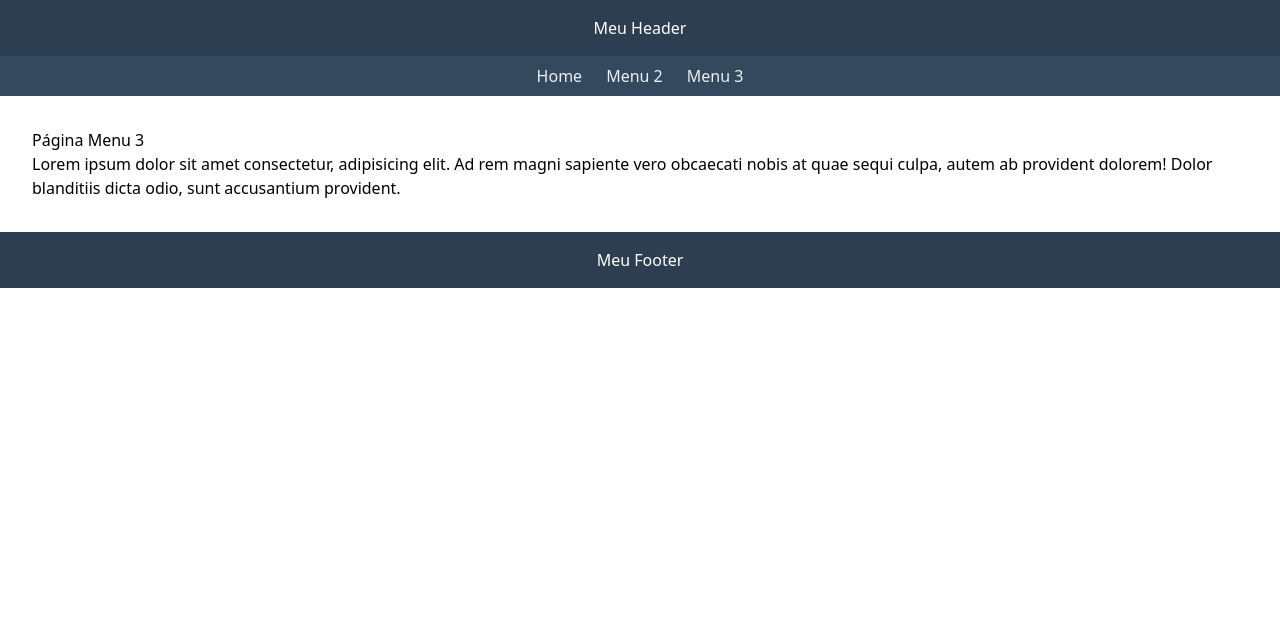
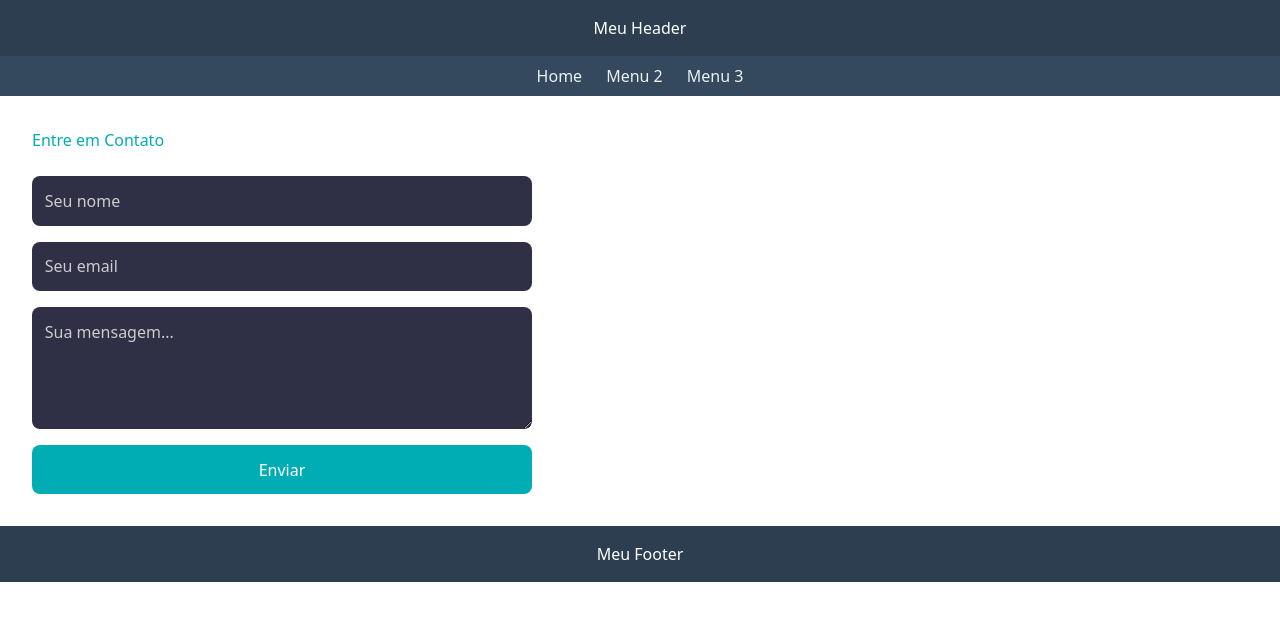
Before and after one commit to hugosantos-uf/VS16A-Task01, a Next.js app: page /menu3 in a window 1280 px wide. Shown: the top 620 px of the page. Built offline with nearby package versions, Linux system fonts and the light colour scheme.

Commit message:
adicionado conteudo portifolio

```diff
--- a/src/app/home/page.tsx
+++ b/src/app/home/page.tsx
@@ -3,12 +3,15 @@ import React from "react";
 const HomePage = () => {
   return (
     <section style={{ padding: "2rem" }}>
-      <h2>Bem-vindo à Página Home</h2>
+      <h2>Olá, eu sou Hugo!</h2>
       <p>
-        Lorem ipsum dolor sit amet consectetur adipisicing elit. Saepe
-        reprehenderit, voluptatum recusandae dicta obcaecati nemo aspernatur
-        minima autem corrupti, odio veritatis qui, doloremque dignissimos
-        eligendi facilis debitis architecto delectus hic?
+        Sou desenvolvedor full stack com foco em aplicações web modernas.
+        Atualmente estudo Engenharia de Software e trabalho com tecnologias como
+        Java, React e PostgreSQL.
+      </p>
+      <p>
+        Este site é meu portfólio pessoal — fique à vontade para conhecer meus
+        projetos e me contatar!
       </p>
     </section>
   );
--- a/src/app/menu2/page.tsx
+++ b/src/app/menu2/page.tsx
@@ -1,14 +1,26 @@
 import React from "react";
+import styles from "./projetos.module.scss";
 
 const Menu2Page = () => {
   return (
-    <section style={{ padding: "2rem" }}>
-      <h2>Página Menu 2</h2>
-      <p>
-        Lorem ipsum dolor sit amet consectetur adipisicing elit. Qui blanditiis
-        cum accusantium nisi animi dicta laudantium. Sint molestias aliquam quod
-        sunt autem repellendus fuga quas, maiores esse, omnis consequatur amet.
-      </p>
+    <section className={styles.container}>
+      <h2>Projetos em Destaque</h2>
+      <div className={styles.grid}>
+        <div className={styles.card}>
+          <h3>Sistema de Supermercado</h3>
+          <p>Aplicação Java com controle de produtos, clientes e vendedores.</p>
+        </div>
+        <div className={styles.card}>
+          <h3>Jogo de Corrida de Cavalos</h3>
+          <p>
+            Simulador de apostas com lógica de atributos e pistas variáveis.
+          </p>
+        </div>
+        <div className={styles.card}>
+          <h3>CRUD com Spring Boot</h3>
+          <p>Backend completo com PostgreSQL e autenticação JWT.</p>
+        </div>
+      </div>
     </section>
   );
 };
--- /dev/null
+++ b/src/app/menu2/projetos.module.scss
@@ -0,0 +1,37 @@
+.container {
+  padding: 2rem;
+  color: #eee;
+
+  h2 {
+    margin-bottom: 1.5rem;
+    color: #00adb5;
+  }
+}
+
+.grid {
+  display: grid;
+  gap: 1.5rem;
+  grid-template-columns: repeat(auto-fit, minmax(250px, 1fr));
+}
+
+.card {
+  background-color: #2f2f45;
+  padding: 1.5rem;
+  border-radius: 12px;
+  box-shadow: 0 0 8px rgba(0, 0, 0, 0.4);
+  transition: transform 0.3s ease;
+
+  h3 {
+    margin-top: 0;
+    color: #00adb5;
+  }
+
+  p {
+    margin-bottom: 0;
+    font-size: 0.95rem;
+  }
+
+  &:hover {
+    transform: translateY(-5px);
+  }
+}
--- /dev/null
+++ b/src/app/menu3/contato.module.scss
@@ -0,0 +1,46 @@
+.container {
+  padding: 2rem;
+  color: #eee;
+
+  h2 {
+    color: #00adb5;
+    margin-bottom: 1.5rem;
+  }
+}
+
+.form {
+  display: flex;
+  flex-direction: column;
+  gap: 1rem;
+  max-width: 500px;
+
+  input,
+  textarea {
+    padding: 0.8rem;
+    border-radius: 8px;
+    border: none;
+    background-color: #2f2f45;
+    color: #fff;
+    font-size: 1rem;
+  }
+
+  input::placeholder,
+  textarea::placeholder {
+    color: #ccc;
+  }
+
+  button {
+    background-color: #00adb5;
+    color: #fff;
+    border: none;
+    padding: 0.8rem;
+    border-radius: 8px;
+    font-size: 1rem;
+    cursor: pointer;
+    transition: background-color 0.2s ease;
+
+    &:hover {
+      background-color: #019ca3;
+    }
+  }
+}
--- a/src/app/menu3/page.tsx
+++ b/src/app/menu3/page.tsx
@@ -1,12 +1,15 @@
+import styles from "./contato.module.scss";
+
 const Menu3Page = () => {
   return (
-    <section style={{ padding: "2rem" }}>
-      <h2>Página Menu 3</h2>
-      <p>
-        Lorem ipsum dolor sit amet consectetur, adipisicing elit. Ad rem magni
-        sapiente vero obcaecati nobis at quae sequi culpa, autem ab provident
-        dolorem! Dolor blanditiis dicta odio, sunt accusantium provident.
-      </p>
+    <section className={styles.container}>
+      <h2>Entre em Contato</h2>
+      <form className={styles.form}>
+        <input type="text" placeholder="Seu nome" required />
+        <input type="email" placeholder="Seu email" required />
+        <textarea placeholder="Sua mensagem..." rows={4} required />
+        <button type="submit">Enviar</button>
+      </form>
     </section>
   );
 };
```
